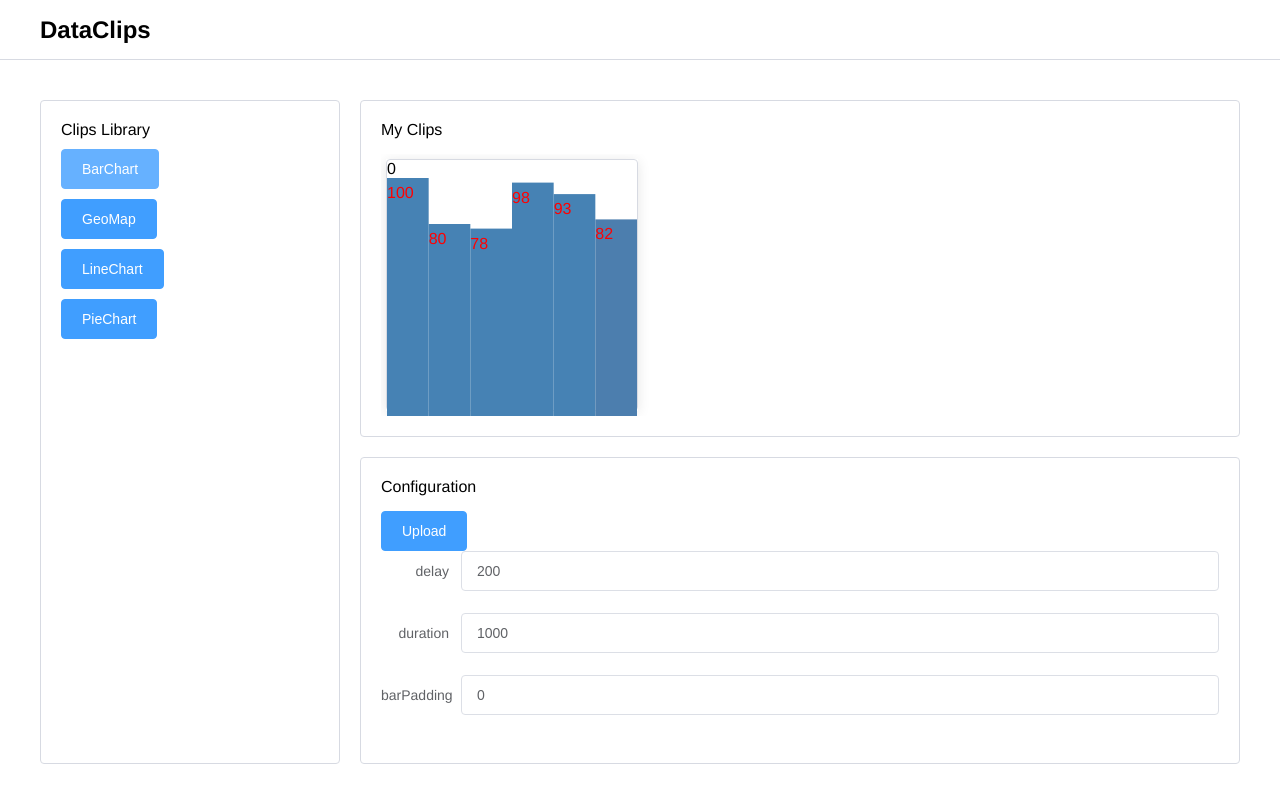
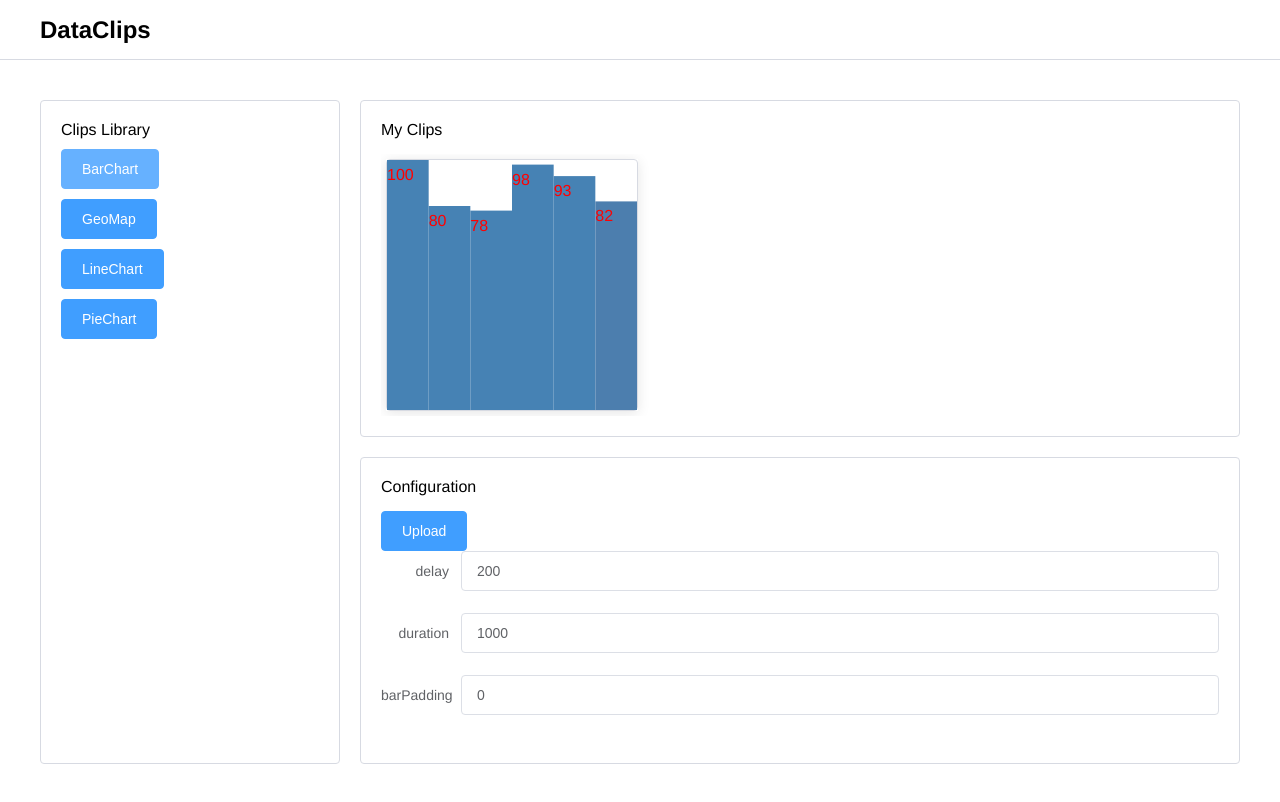
Before and after one commit to MS-ASE-2020/team-ai-vis, a Vue app in the folder src/: page /#/barchart in a window 1280 px wide. Both pictures are taken after a click on the button "BarChart". Built offline with nearby package versions, Linux system fonts and the light colour scheme.

Commit message:
delete debug line

```diff
--- a/src/src/components/BarChart.vue
+++ b/src/src/components/BarChart.vue
@@ -1,6 +1,5 @@
 <template>
   <div class="bar-chart" :id="id">
-    {{ clip.config.barPadding }}
   </div>
 </template>
 
```
